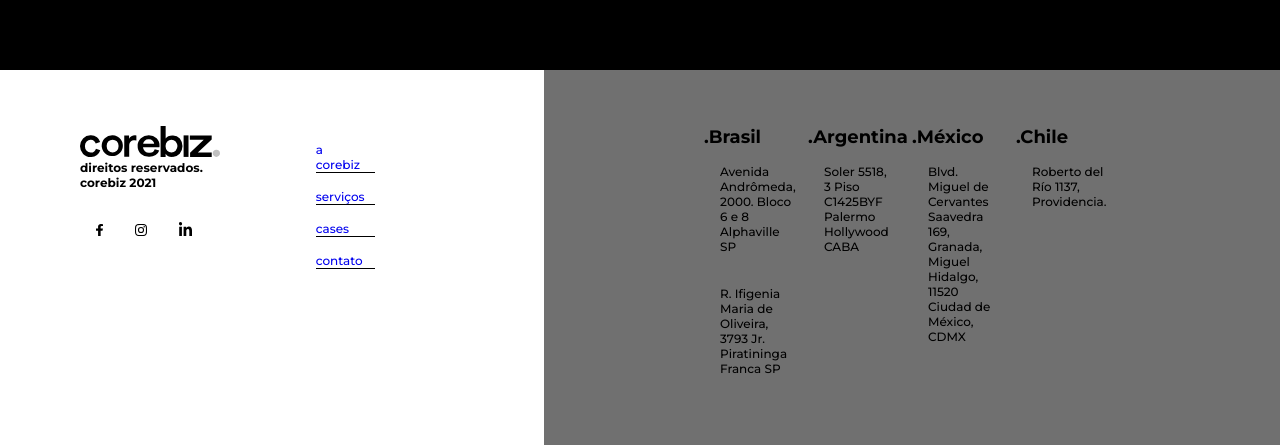
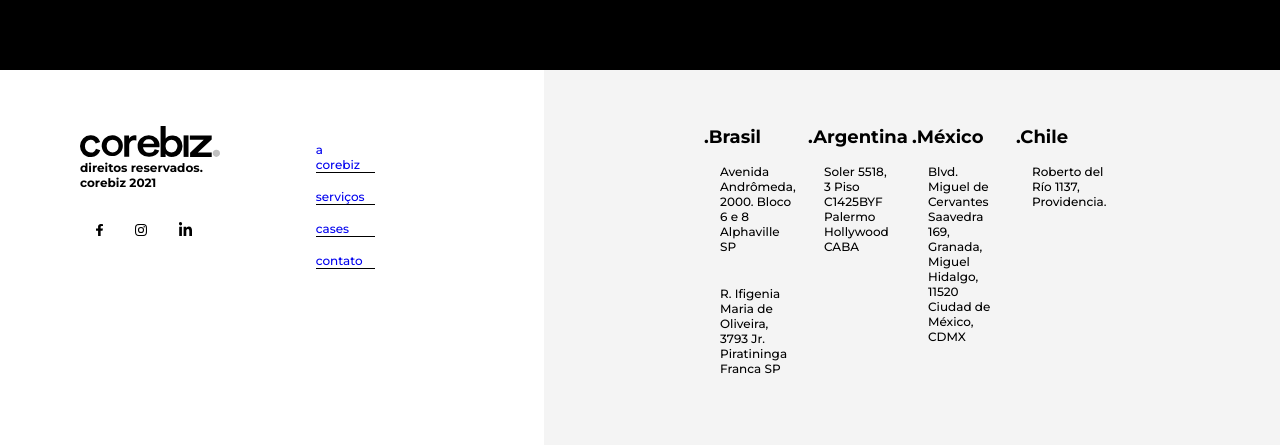
Before and after one commit to fredleal/gobeyond-final-challenge, a React (Create React App) app: page / in a window 1280 px wide. Shown: the part 670-1115 px from the top of the page. Built offline with nearby package versions, Linux system fonts and the light colour scheme; no server answers.

Commit message:
hotfix - footer color change

```diff
--- a/src/components/Footer/styles.js
+++ b/src/components/Footer/styles.js
@@ -47,7 +47,7 @@
 `
 
 export const Locations = styled.div`
-    background: var(--gray);
+    background: var(--light-gray);
     padding:  3.5rem 10rem;
 
     display: grid;
```
